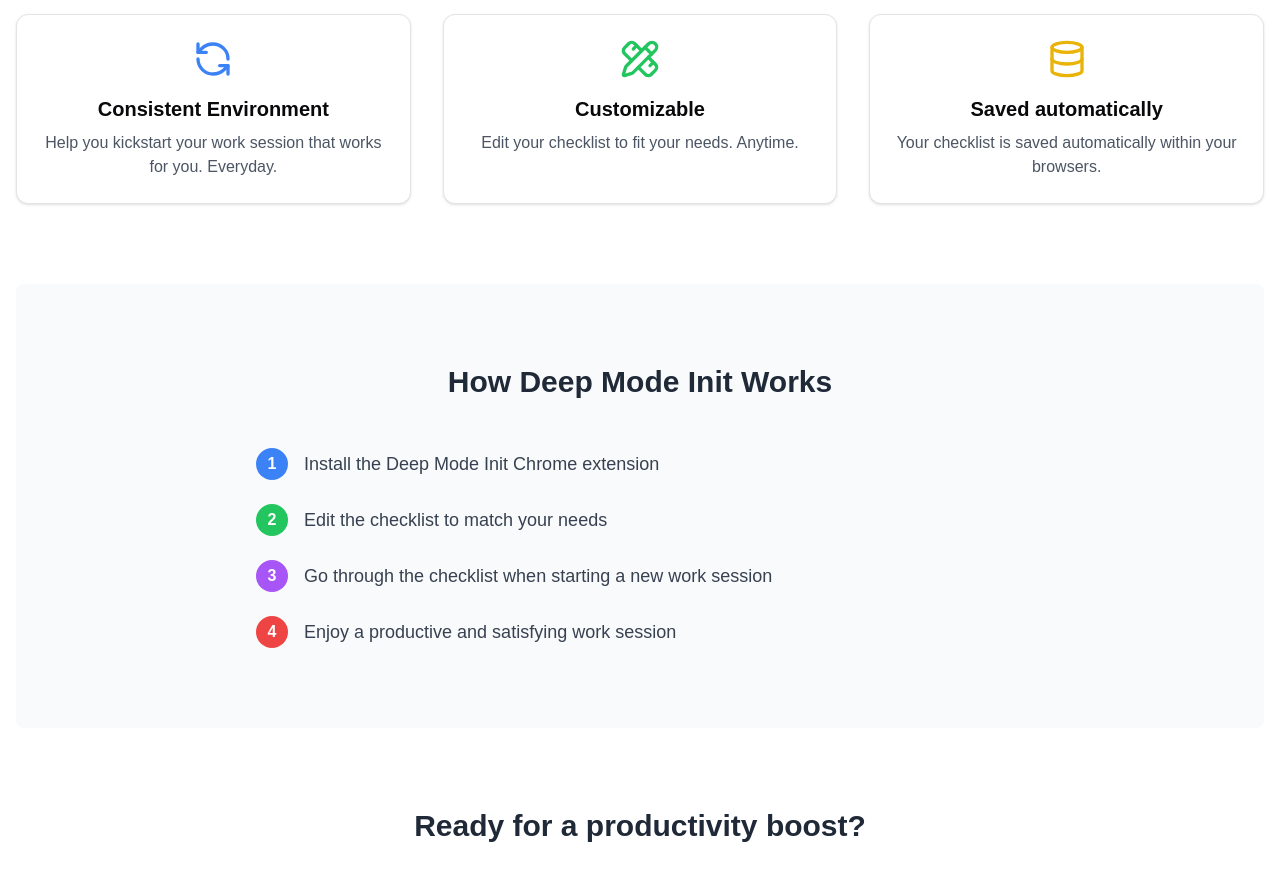
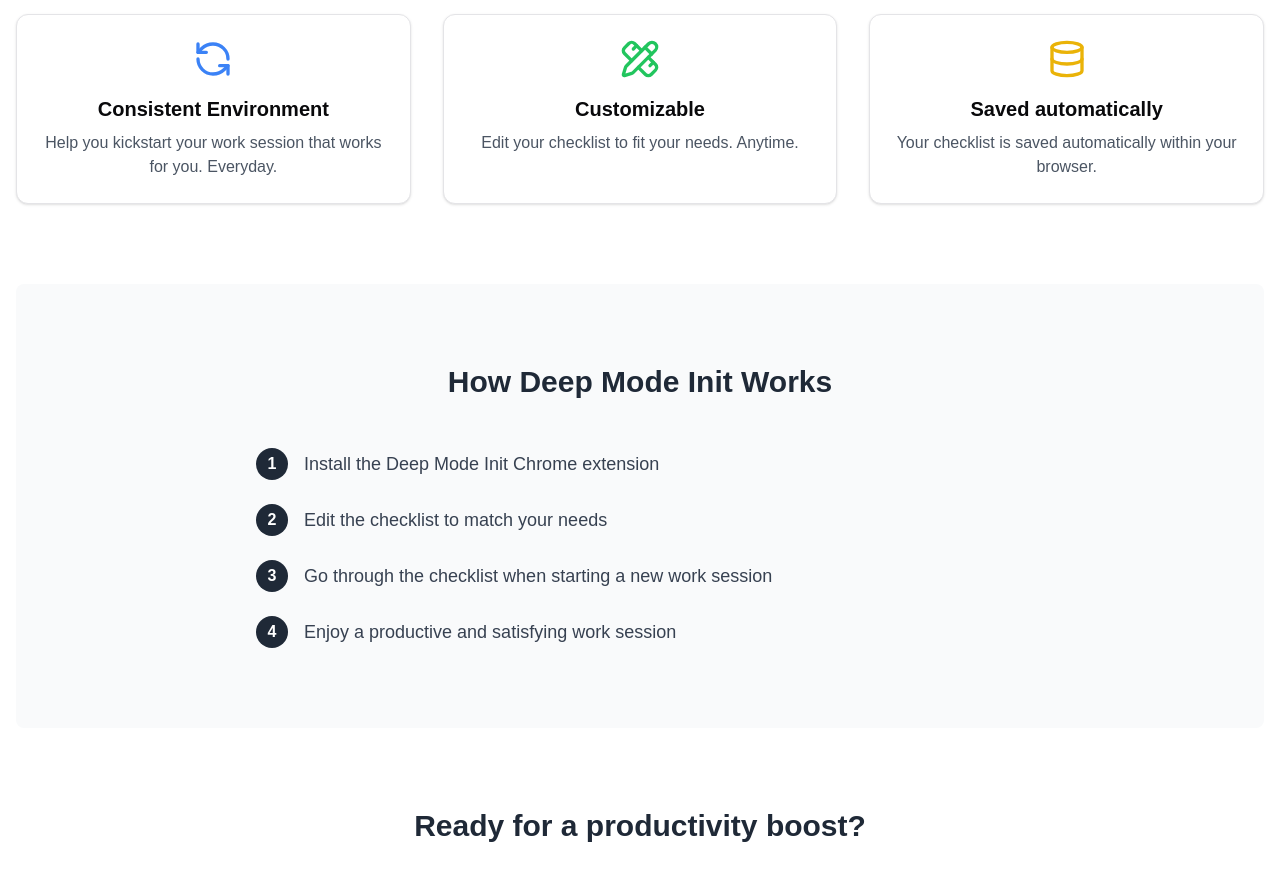
Before and after one commit to berthou/deep-work-chrome-ext, a Next.js app: page / in a window 1280 px wide. Shown: the part 800-1681 px from the top of the page. Built offline with nearby package versions, Linux system fonts and the light colour scheme.

Commit message:
fix typos and colors

```diff
--- a/app/page.tsx
+++ b/app/page.tsx
@@ -65,7 +65,7 @@
             <FeatureCard
               icon={<Database className="h-10 w-10 text-yellow-500" />}
               title="Saved automatically"
-              description="Your checklist is saved automatically within your browsers."
+              description="Your checklist is saved automatically within your browser."
             />
           </div>
         </section>
@@ -78,19 +78,19 @@
           <div className="max-w-3xl mx-auto">
             <ol className="space-y-6">
               <li className="flex items-center space-x-4">
-                <div className="flex-shrink-0 w-8 h-8 bg-blue-500 text-white rounded-full flex items-center justify-center font-bold">1</div>
+                <div className="flex-shrink-0 w-8 h-8 bg-gray-800 text-white rounded-full flex items-center justify-center font-bold">1</div>
                 <p className="text-lg text-gray-700">Install the Deep Mode Init Chrome extension</p>
               </li>
               <li className="flex items-center space-x-4">
-                <div className="flex-shrink-0 w-8 h-8 bg-green-500 text-white rounded-full flex items-center justify-center font-bold">2</div>
+                <div className="flex-shrink-0 w-8 h-8 bg-gray-800 text-white rounded-full flex items-center justify-center font-bold">2</div>
                 <p className="text-lg text-gray-700">Edit the checklist to match your needs </p>
               </li>
               <li className="flex items-center space-x-4">
-                <div className="flex-shrink-0 w-8 h-8 bg-purple-500 text-white rounded-full flex items-center justify-center font-bold">3</div>
+                <div className="flex-shrink-0 w-8 h-8 bg-gray-800 text-white rounded-full flex items-center justify-center font-bold">3</div>
                 <p className="text-lg text-gray-700">Go through the checklist when starting a new work session</p>
               </li>
               <li className="flex items-center space-x-4">
-                <div className="flex-shrink-0 w-8 h-8 bg-red-500 text-white rounded-full flex items-center justify-center font-bold">4</div>
+                <div className="flex-shrink-0 w-8 h-8 bg-gray-800 text-white rounded-full flex items-center justify-center font-bold">4</div>
                 <p className="text-lg text-gray-700">Enjoy a productive and satisfying work session</p>
               </li>
             </ol>
```
